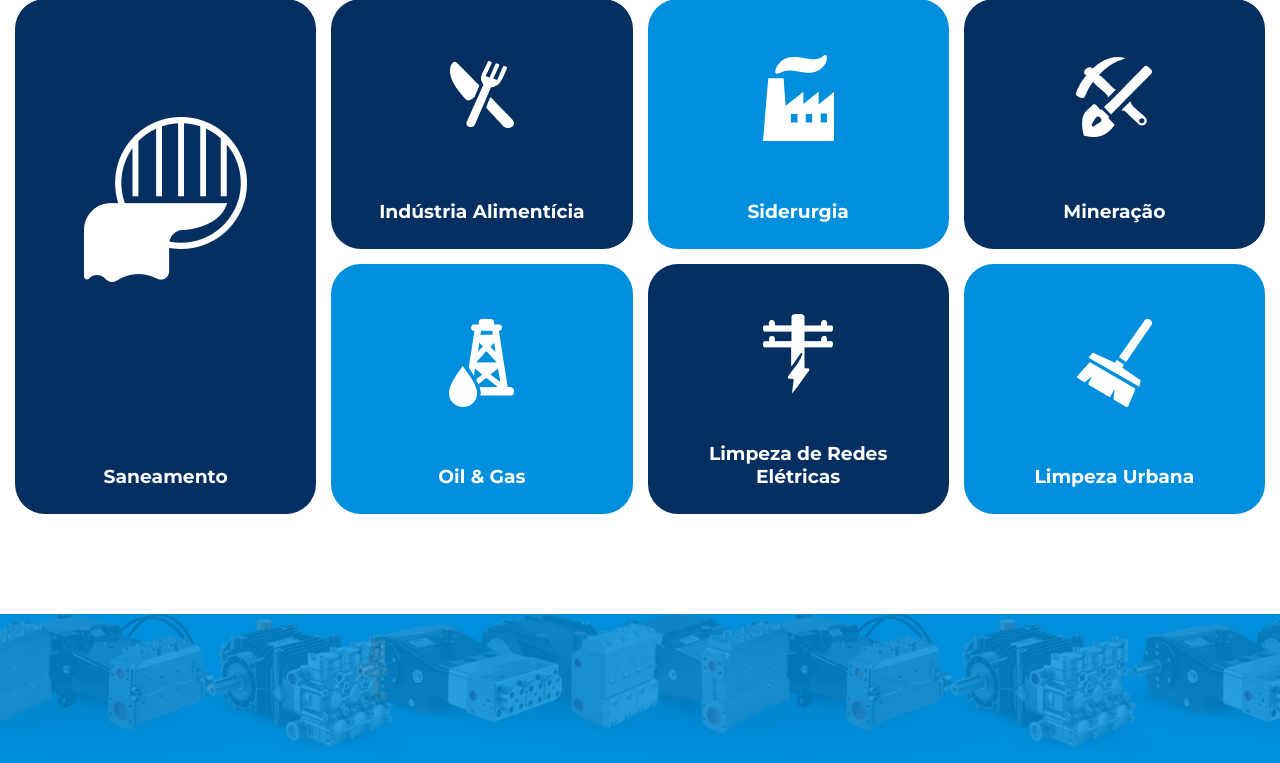
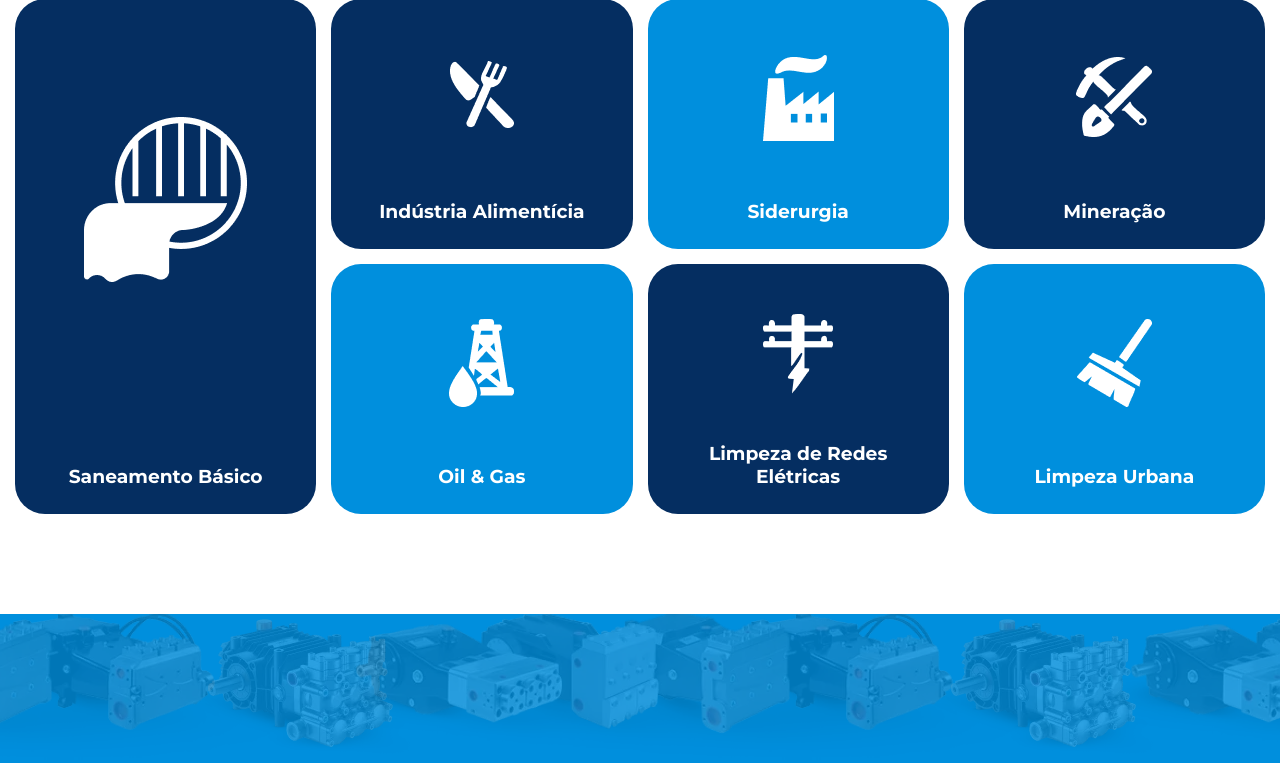
Before and after one commit to wellarj/hpp-landingpages, a PHP site: page /outros-segmentos.php in a window 1280 px wide; the page is wider, and only the part inside the window is pictured. Shown: the part 2464-3227 px from the top of that part. Run offline with PHP 8.4, Linux system fonts and the light colour scheme; some libraries are stand-ins or nearby versions.

Commit message:
Inclusão de icone em Saneamento Básico - Outros Segmentos

```diff
--- a/outros-segmentos.php
+++ b/outros-segmentos.php
@@ -206,7 +206,7 @@
 							<div class="w-3 image-saneamento">
 								<div class="card-icons card-saneamento">
 									<img src="images/ic-4-7.png" alt="Indústria Alimentícia" title="Indústria Alimentícia">
-									<h3>Saneamento</h3>
+									<h3>Saneamento Básico</h3>
 								</div>
 							</div>
 							<div class="w-3">
```
